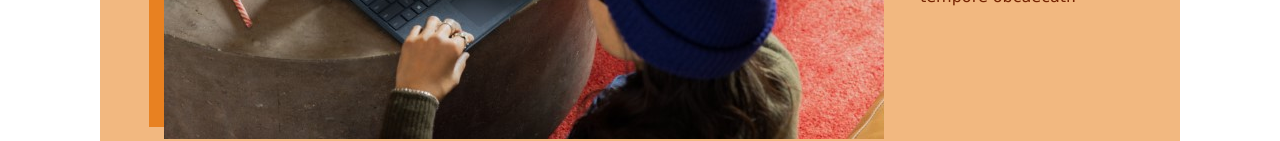
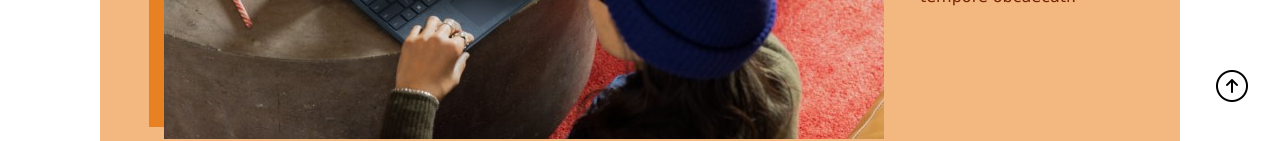
Before and after one commit to madebymaryyy/wba-isaev-marat-2k, a plain HTML site: page individual-work/css-position-1/index.html in a window 1280 px wide. Shown: the part 682-823 px from the top of the page. Drawn offline with Linux system fonts and the light colour scheme.

Commit message:
better top link

```diff
--- a/individual-work/css-position-1/style.css
+++ b/individual-work/css-position-1/style.css
@@ -7,6 +7,7 @@ header{
   justify-content: space-between;
   align-items: center;
 }
+
 main{
   padding: 0 100px;
 }
@@ -52,10 +53,21 @@ border-radius: 15px;
 padding: 3rem 25rem;
 }
 
+.top-link-wrapper{
+  position: fixed;
+  bottom: 1rem;
+  right: 2rem;
+  height: 32px;
+  width: 32px;
+}
+
 .top-link{
-position: absolute;
-right: -100px;
-transform: scale(0.1);
+max-width: 100%;
+max-height: 100%;
+}
+
+.top-link img{
+  width: 100%;
 }
 /* Barvy
 Světlá barva pozadí: #f2b880
```
